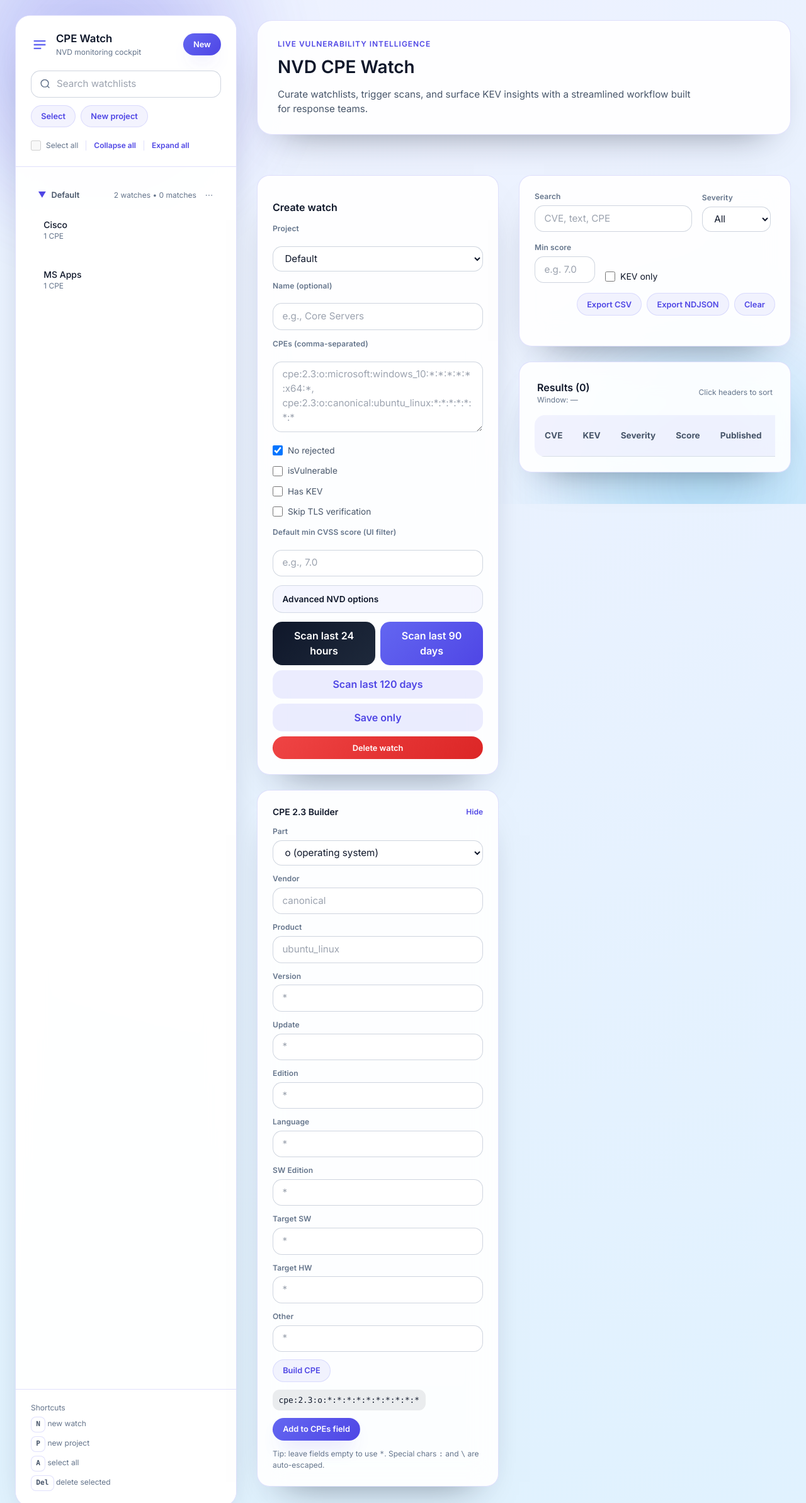
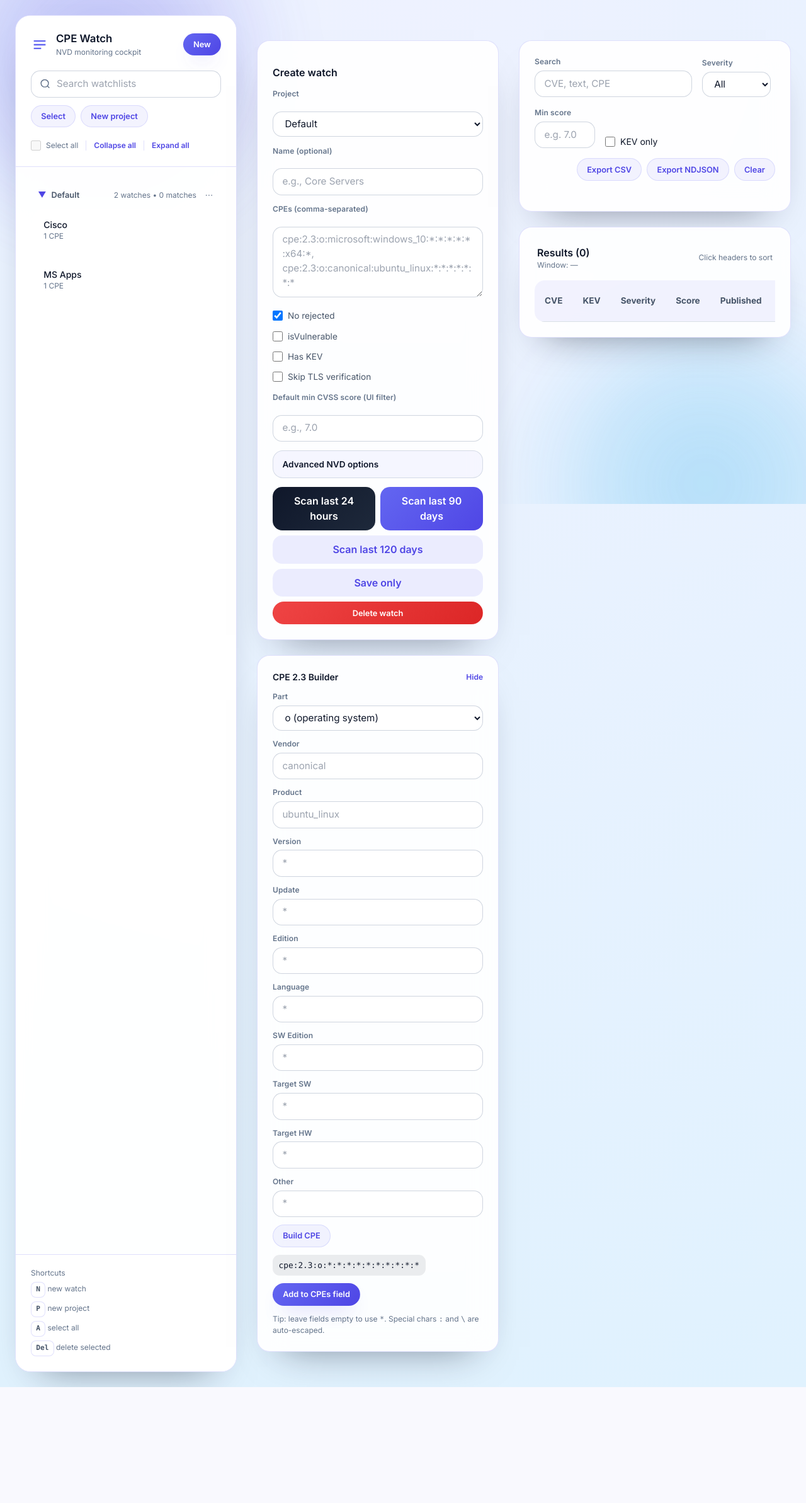
Before and after one commit to valITino/cpexvuln, a Flask app: page / in a window 1280 px wide. Shown: the top 2386 px of the page at 63% size. After the commit the page ends 2202 px from the top, so only its background shows below. Run offline with Flask 3, Linux system fonts and the light colour scheme; lists and menus that the app fills with data are empty; parts of the project's set-up code (start-up, migrations or seed data) failed here and were passed over; some libraries are stand-ins or nearby versions.

Commit message:
Simplify workspace layout and surface NVD error details

```diff
--- a/app/static/css/app.css
+++ b/app/static/css/app.css
@@ -215,36 +215,6 @@
   flex-direction: column;
   gap: 2rem;
   padding: 0.5rem 0 2rem;
-}
-
-.workspace__header {
-  background: var(--surface-color);
-  border-radius: 1.5rem;
-  padding: 1.75rem 2rem;
-  box-shadow: var(--shadow-lg);
-  border: 1px solid var(--border-color);
-}
-
-.workspace__eyebrow {
-  font-size: 0.75rem;
-  font-weight: 600;
-  letter-spacing: 0.08em;
-  text-transform: uppercase;
-  color: var(--brand-strong);
-  margin-bottom: 0.4rem;
-}
-
-.workspace__title {
-  font-size: 1.75rem;
-  font-weight: 600;
-  margin: 0;
-}
-
-.workspace__subtitle {
-  font-size: 0.95rem;
-  color: var(--text-secondary);
-  margin: 0.75rem 0 0;
-  max-width: 42rem;
 }
 
 .alerts {
--- a/app/static/js/app.js
+++ b/app/static/js/app.js
@@ -252,7 +252,15 @@
         parts.push(`CPE ${issue.cpe}`);
       }
       const prefix = parts.length ? `${parts.join(' ')}: ` : '';
-      return `${prefix}${issue.message || 'Unknown error'}`;
+      const detailParts = [];
+      const mainMessage = issue.message && String(issue.message).trim();
+      if (mainMessage) detailParts.push(mainMessage);
+      const extraDetails = issue.details && String(issue.details).trim();
+      if (extraDetails && extraDetails !== mainMessage) detailParts.push(extraDetails);
+      const hint = issue.hint && String(issue.hint).trim();
+      if (hint) detailParts.push(hint);
+      const body = detailParts.length ? detailParts.join(' — ') : 'Unknown error';
+      return `${prefix}${body}`;
     }
 
     function displayIssues(issues) {
--- a/app/templates/index.html
+++ b/app/templates/index.html
@@ -81,16 +81,6 @@
       </aside>
 
       <main class="workspace">
-        <header class="workspace__header">
-          <div>
-            <p class="workspace__eyebrow">Live vulnerability intelligence</p>
-            <h1 class="workspace__title">NVD CPE Watch</h1>
-            <p class="workspace__subtitle">
-              Curate watchlists, trigger scans, and surface KEV insights with a streamlined workflow built for response teams.
-            </p>
-          </div>
-        </header>
-
         <section id="alerts" class="alerts"></section>
 
         <div class="workspace__grid">
--- a/app/web.py
+++ b/app/web.py
@@ -316,20 +316,32 @@
             # Ensure each issue is at least a dict
             if not isinstance(issue, dict):
                 issue = {"message": str(issue)}
+            message = issue.get("message") or "Unknown error"
+            details = issue.get("details")
+            hint = issue.get("hint")
+
             item = {
                 "cpe": issue.get("cpe"),
-                "message": issue.get("message") or "Unknown error",
+                "message": message,
                 "watchlistId": entry.get("id"),
                 "watchlistName": entry.get("name"),
                 "window": label,
             }
+            if details:
+                item["details"] = details
+            if hint:
+                item["hint"] = hint
             detailed_issues.append(item)
             logger.warning(
                 "Watchlist %s (%s) encountered an issue for %s: %s",
                 entry.get("id"),
                 entry.get("name"),
                 item.get("cpe"),
-                item.get("message"),
+                " | ".join(
+                    part
+                    for part in (message, details, hint)
+                    if isinstance(part, str) and part.strip()
+                ),
             )
         return results, label, detailed_issues
 
```
